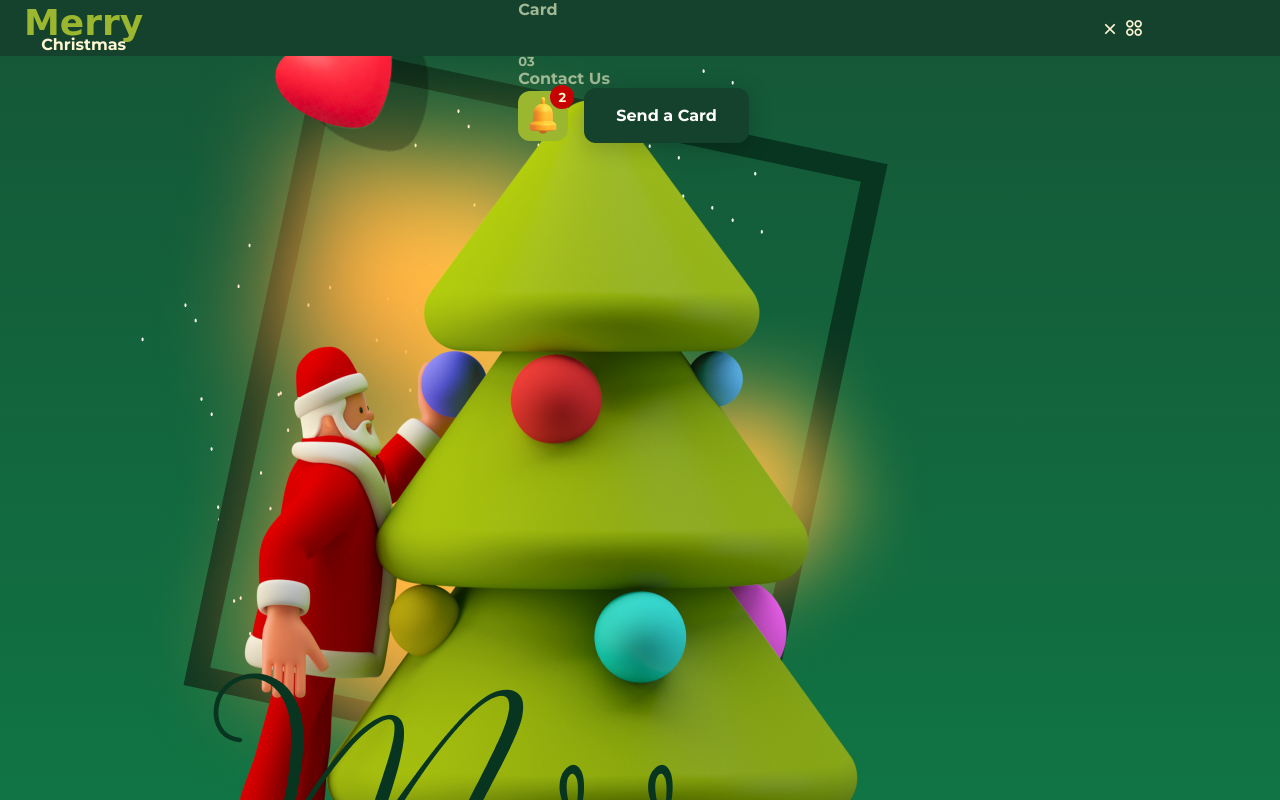
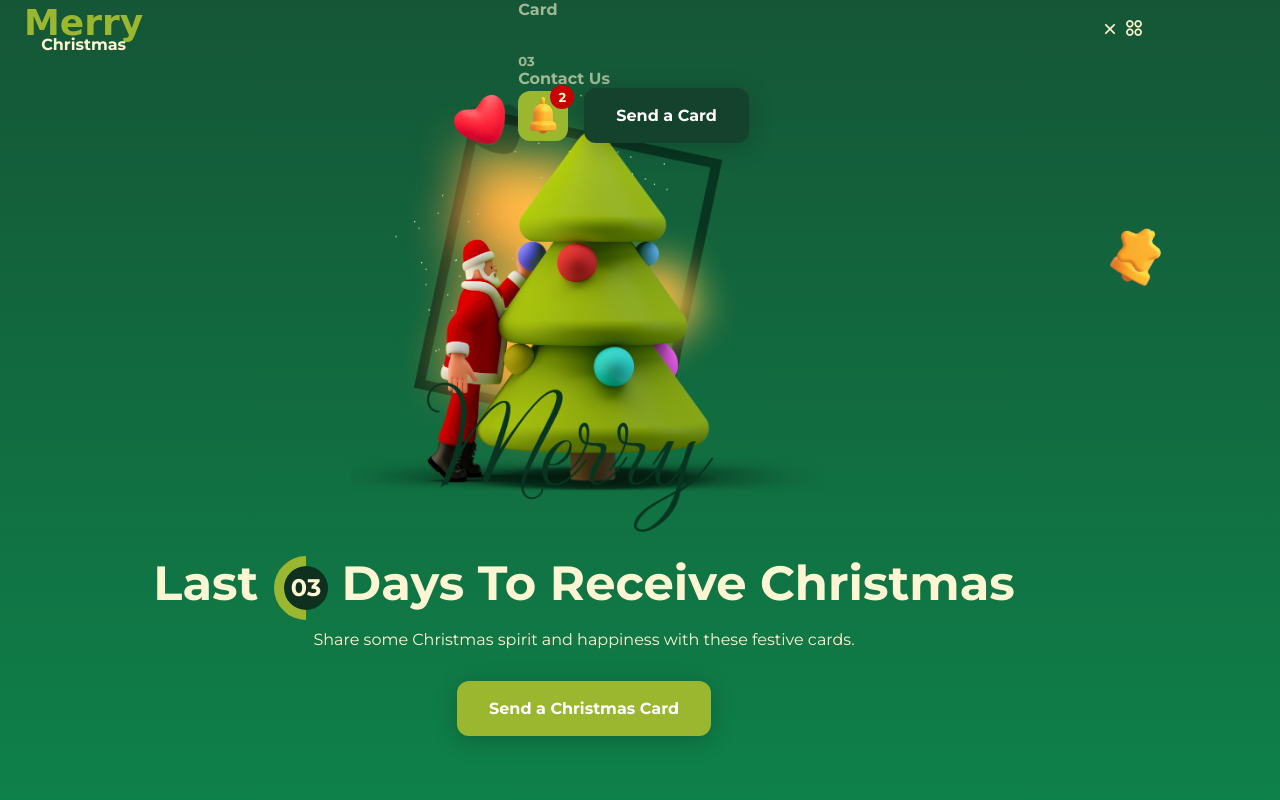
Before and after one commit to yonessky/kismas, a plain HTML site: page index.html in a window 1280 px wide. Shown: the top 800 px of the page. Drawn offline with nearby package versions, Linux system fonts and the light colour scheme; a web font is replaced by a local one.

Commit message:
Add files via upload

```diff
--- a/assets/css/styles.css
+++ b/assets/css/styles.css
@@ -92,7 +92,7 @@ img {
   width: 100%;
   top: 0;
   left: 0;
-  background-color: var(--first-color-dark);
+  background-color: transparent;
   z-index: var(--z-fixed);
 }
 
@@ -249,6 +249,79 @@ img {
   background-color: var(--first-color-darker);
 }
 /*=============== HOME ===============*/
+.home {
+  height: 100vh;
+  display: grid;
+  align-items: center;
+}
+
+.home__container {
+  position: relative;
+  padding-block: 5.5rem 3rem;
+  display: grid;
+  row-gap: 6rem;
+}
+.home__img {
+  width: 400px;
+  transform: scale(1.2);
+  transform-origin: top;
+  justify-self: center;
+}
+.home__data {
+  text-align: center;
+}
+.home__title {
+  font-size: var(--biggest-font-size);
+  font-weight: var(--font-bold);
+  color: var(--title-color);
+  margin-bottom: 1rem;
+}
+.home__number,
+.home__text {
+  display: inline-grid;
+}
+.home__number {
+  position: relative;
+  place-items: center;
+  margin-left: .75rem;
+  width: 44px;
+  height: 44px;
+  background-color: var(--first-color-darker);
+  border-radius: 50%;
+  font-size: var(--h2-font-size);
+  transform: translateY(-4px);
+}
+.home__number::after {
+  content: '';
+  position: absolute;
+  width: 44px;
+  height: 44px;
+  border: 10px solid var(--first-color);
+  border-radius: 50%;
+  border-right-color: transparent;
+  border-top-color: transparent;
+  transform: rotate(45deg);
+}
+.home__description {
+  margin-bottom: 2rem;
+  color: var(--title-color);
+}
+.home__bell,
+.home__star {
+  position: absolute;
+}
+.home__bell {
+  width: 50px;
+  top: 14rem;
+  right: -1.25rem;
+  transform: rotate(30deg);
+}
+.home__star {
+  width: 60px;
+  bottom: 17rem;
+  left: -3rem;
+  transform: rotate(30deg);
+}
 
 
 /*=============== BREAKPOINTS ===============*/
--- a/index.html
+++ b/index.html
@@ -80,10 +80,23 @@
                         <div class="home__text" id="text-data">Days</div>
                         To Receive Christmas
                      </h1>
+
+                     <h1 class="home__title" id="msg-christmas"></h1>
                   </div>
-               </div>
+
+                        <p class="home__description">
+                           Share some Christmas spirit and happiness
+                           with these festive cards.
+                        </p>
+
+                        <a href="#" class="button">Send a Christmas Card</a>
+                     </div>
+
+                     <img src="assets/img/bell.png" alt="image" class="home__bell">
+                     <img src="assets/img/star.png" alt="image" class="home__bell">
+
+                     <div class="home__blob"></div>
             </div>
-
          </section>
       </main>
 
```
